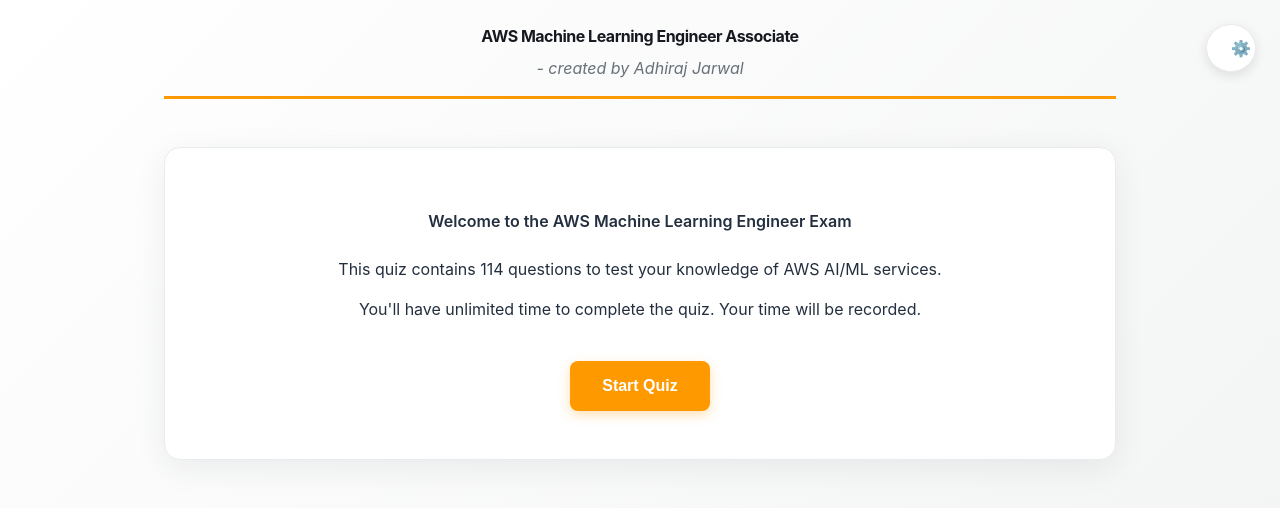
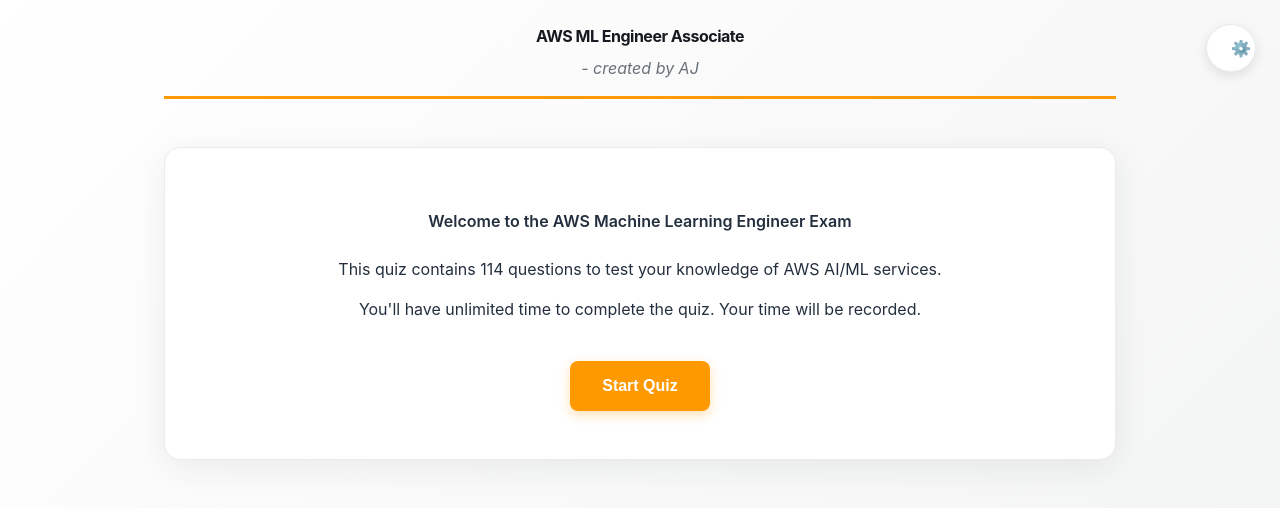
Before and after one commit to AdhiJarwal/AWS-Machine-Learning-Engineer-Associate-Exam, a plain HTML site: page index.html in a window 1280 px wide. Drawn offline with Linux system fonts and the light colour scheme.

Commit message:
Modified

```diff
--- a/index.html
+++ b/index.html
@@ -33,8 +33,8 @@
     </div>
 
     <div class="header-section">
-        <h1>AWS Machine Learning Engineer Associate</h1>
-        <p class="created-by">- created by Adhiraj Jarwal</p>
+        <h1>AWS ML Engineer Associate</h1>
+        <p class="created-by">- created by AJ</p>
     </div>
 
     <!-- Start Screen -->
```
